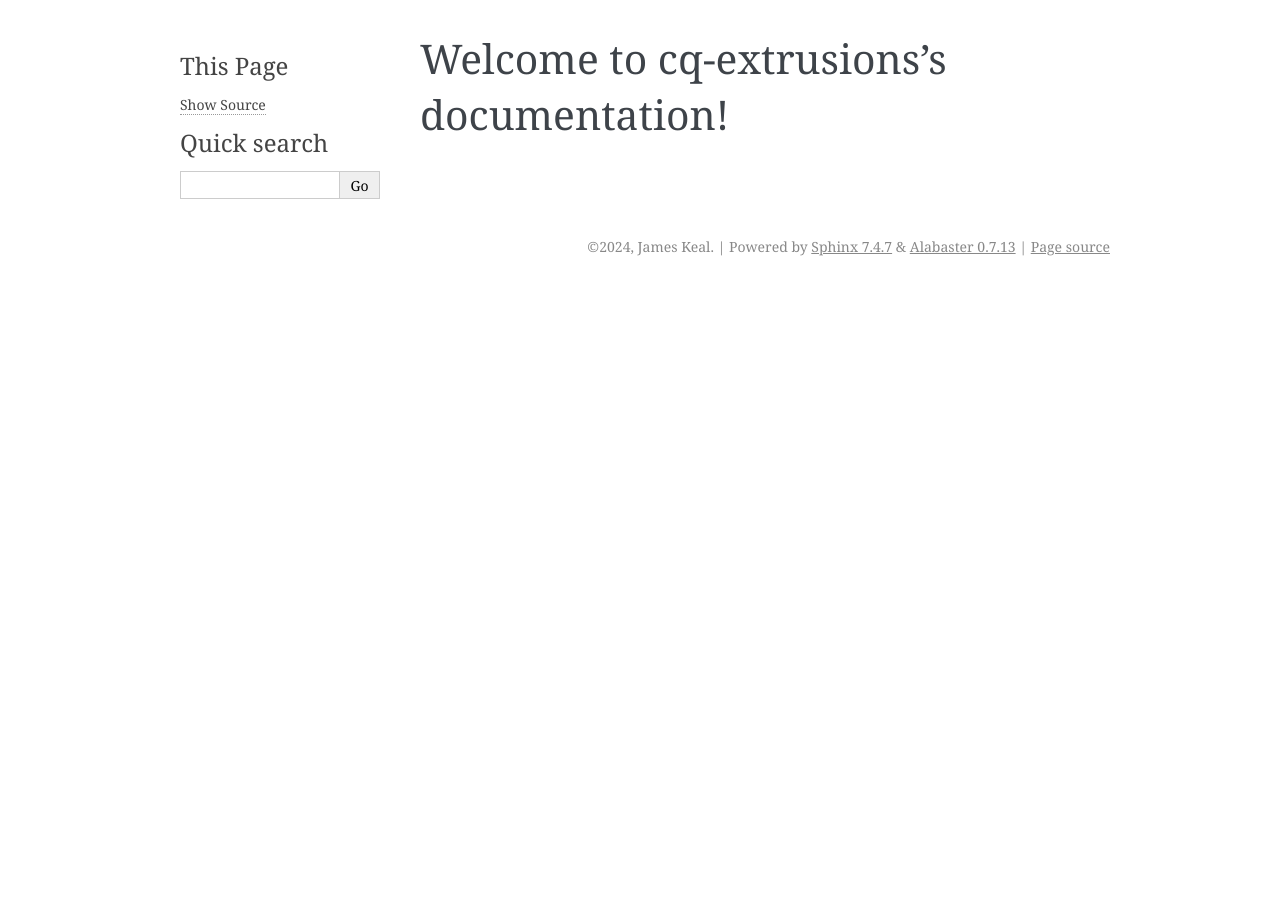
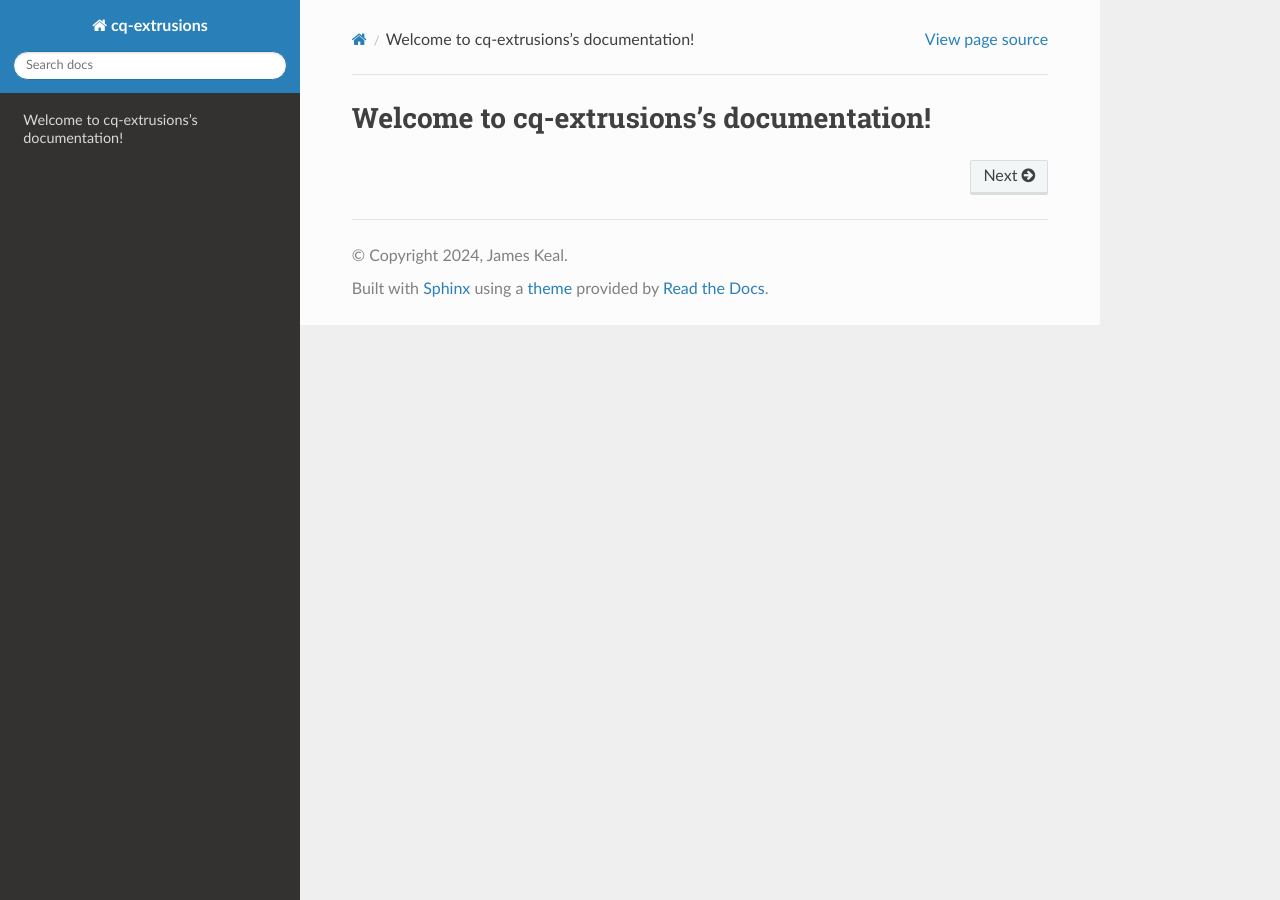
Before and after one commit to keeeal/bd-vslot, a Sphinx documentation site: the page built from docs/index.md, in a window 1280 px wide. Built offline with Sphinx 7.4.7 and the Read the Docs theme 2.0.0, drawn with Linux system fonts in a browser that asks for light colours.

Commit message:
use sphinx-rtd-theme

```diff
--- a/docs/conf.py
+++ b/docs/conf.py
@@ -1,18 +1,13 @@
 # Configuration file for the Sphinx documentation builder.
-#
-# For the full list of built-in configuration values, see the documentation:
-# https://www.sphinx-doc.org/en/master/usage/configuration.html
 
-# -- Project information -----------------------------------------------------
-# https://www.sphinx-doc.org/en/master/usage/configuration.html#project-information
+# -- Project information
 
 project = 'cq-extrusions'
 copyright = '2024, James Keal'
 author = 'James Keal'
 release = '0.0.1'
 
-# -- General configuration ---------------------------------------------------
-# https://www.sphinx-doc.org/en/master/usage/configuration.html#general-configuration
+# -- General configuration
 
 extensions = [
     "autodoc2",
@@ -22,13 +17,6 @@
     "../src/cq_extrusions",
 ]
 
-templates_path = ['_templates']
-exclude_patterns = ['_build', 'Thumbs.db', '.DS_Store']
+# -- Options for HTML output
 
-
-
-# -- Options for HTML output -------------------------------------------------
-# https://www.sphinx-doc.org/en/master/usage/configuration.html#options-for-html-output
-
-html_theme = 'alabaster'
-html_static_path = ['_static']
+html_theme = 'sphinx_rtd_theme'
--- a/pyproject.toml
+++ b/pyproject.toml
@@ -25,6 +25,7 @@
   "myst-parser",
   "pytest",
   "sphinx-autodoc2",
+  "sphinx-rtd-theme",
   "sphinx",
 ]
 
```
